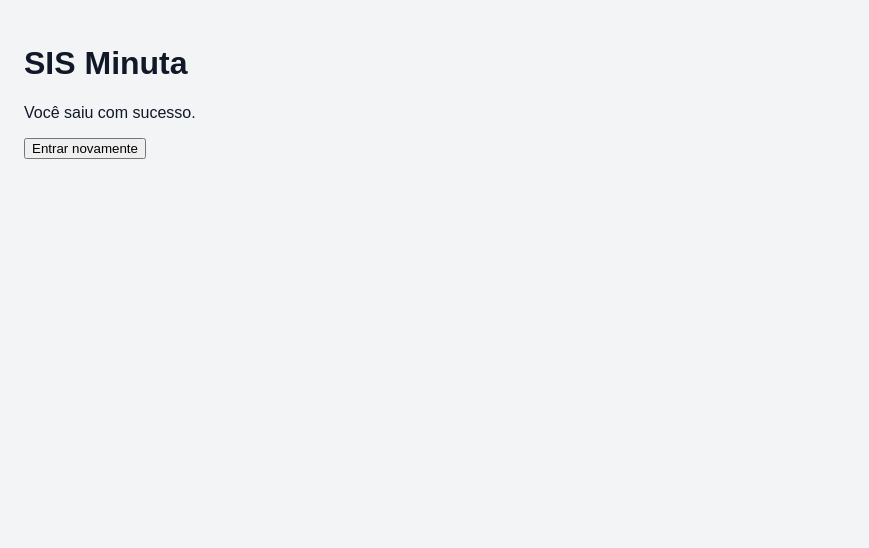
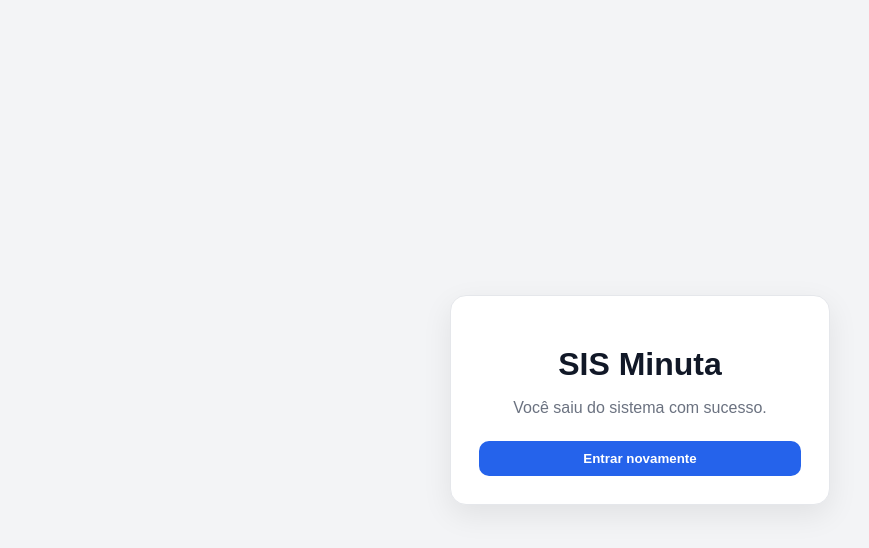
Before and after one commit to projetossaddlf/sis_minuta, a React app: page /logged-out in a window 1280 px wide. Shown: the top 548 px of the page, without its empty margins (0-869 px from the left). Built offline with nearby package versions, Linux system fonts and the light colour scheme; the HTML template or start-up script is replaced by a standard one.

Commit message:
Ajuste na estrutura e layout v6

```diff
--- a/src/pages/LoggedOutPage.jsx
+++ b/src/pages/LoggedOutPage.jsx
@@ -5,6 +5,7 @@ import {
   clearJustLoggedOut,
   clearStoredTokens,
 } from "../auth/authService";
+import "../styles/admin.css";
 
 export function LoggedOutPage() {
   const { login } = useAuth();
@@ -19,10 +20,40 @@ export function LoggedOutPage() {
   }, []);
 
   return (
-    <div style={{ padding: 24, fontFamily: "Arial" }}>
-      <h1>SIS Minuta</h1>
-      <p>Você saiu com sucesso.</p>
-      <button onClick={login}>Entrar novamente</button>
+    <div
+      style={{
+        minHeight: "100vh",
+        background: "#f3f4f6",
+        display: "flex",
+        alignItems: "center",
+        justifyContent: "center",
+      }}
+    >
+      <div
+        style={{
+          width: 380,
+          background: "#fff",
+          borderRadius: 16,
+          padding: 28,
+          boxShadow: "0 10px 30px rgba(0,0,0,0.08)",
+          border: "1px solid #e5e7eb",
+          textAlign: "center",
+        }}
+      >
+        <h1 style={{ marginBottom: 8 }}>SIS Minuta</h1>
+
+        <p style={{ color: "#6b7280", marginBottom: 24 }}>
+          Você saiu do sistema com sucesso.
+        </p>
+
+        <button
+          className="admin-button"
+          style={{ width: "100%" }}
+          onClick={login}
+        >
+          Entrar novamente
+        </button>
+      </div>
     </div>
   );
 }
```
